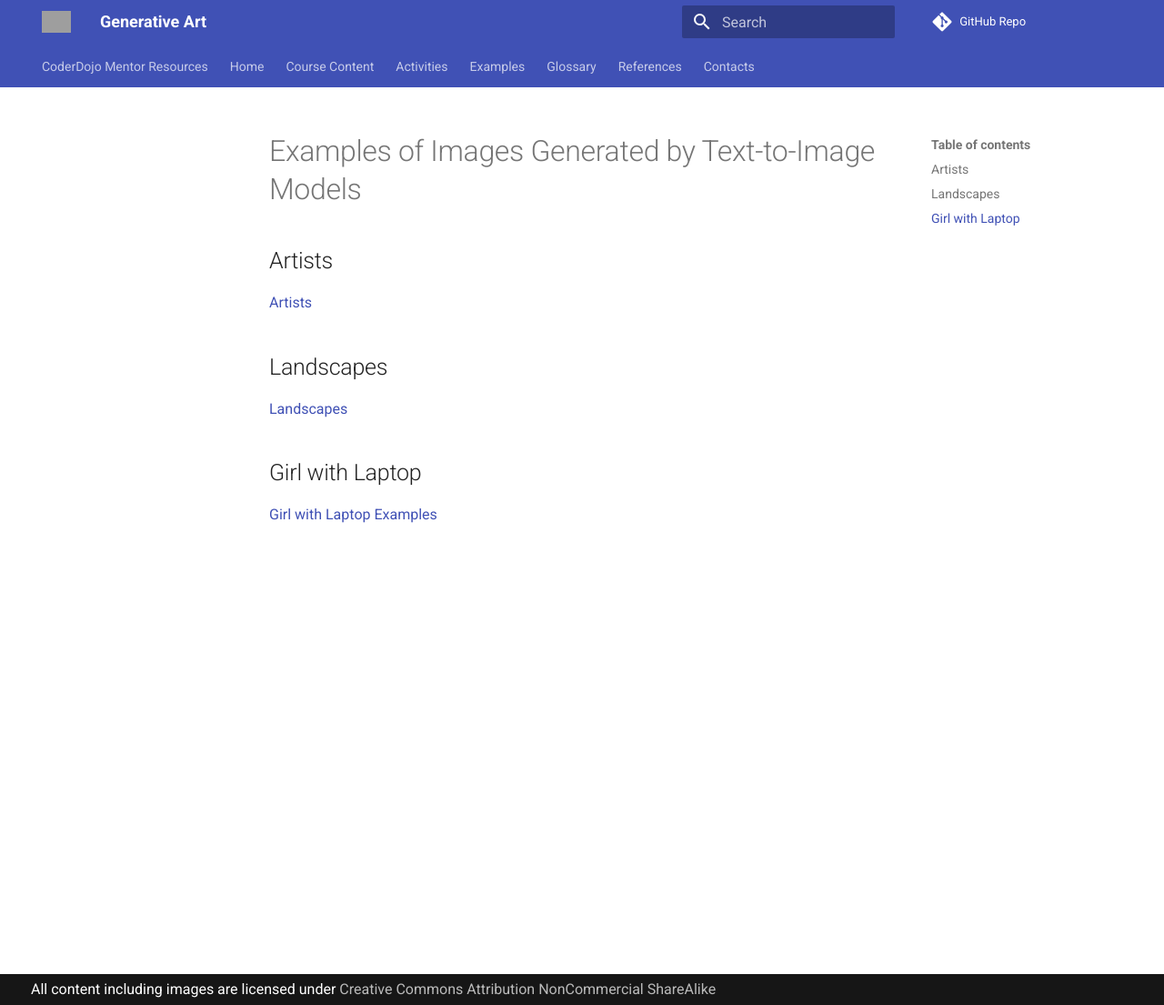
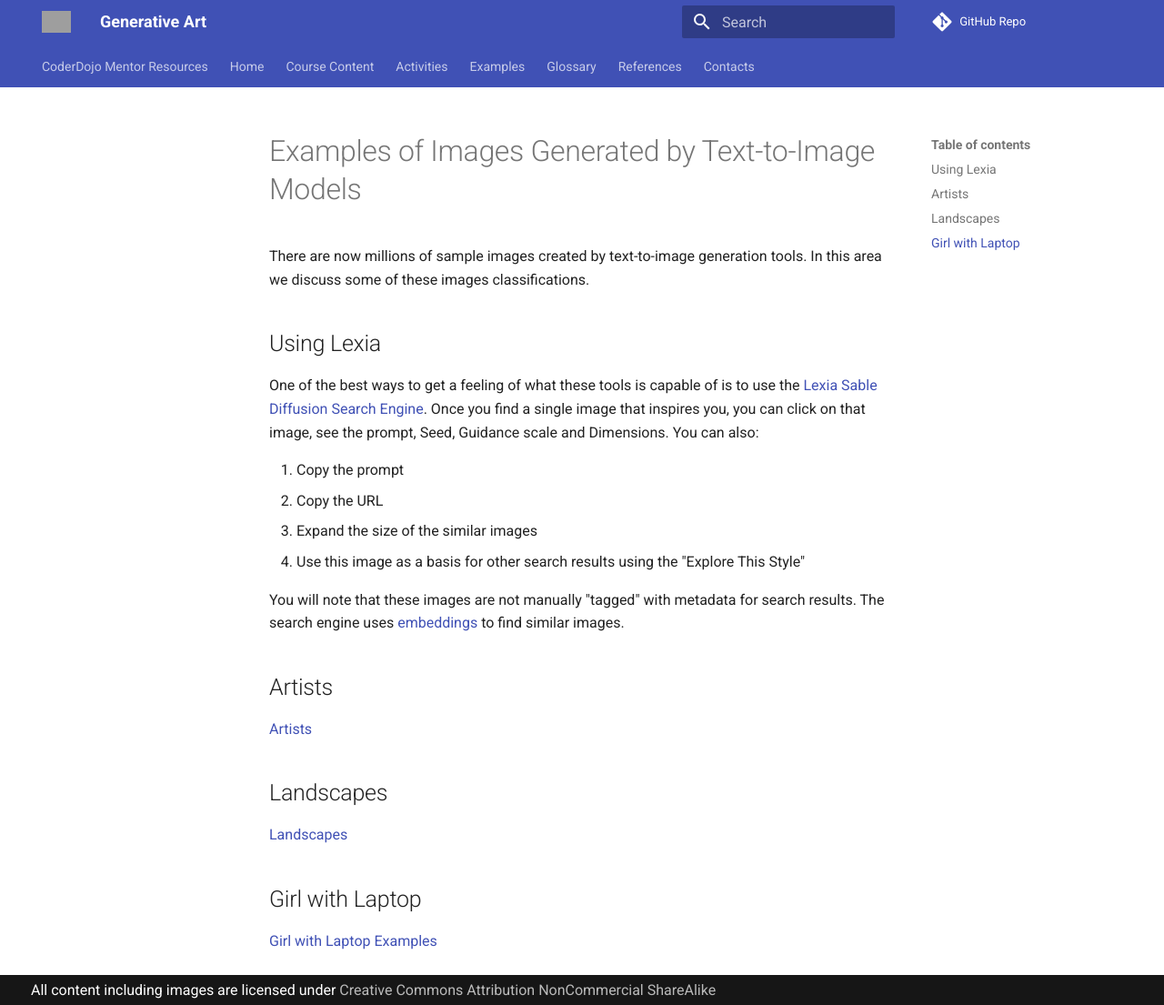
Before and after one commit to CoderDojoTC/generative-art, an MkDocs documentation site: the page built from docs/examples/index.md, in a window 1280 px wide and 1105 px high. Shown: the whole window at 91% size. Built offline with MkDocs 1.6.1 and Material for MkDocs 9.7.7, drawn with Linux system fonts in a browser that asks for light colours; comment, search, counter and statistics services are not loaded; grey boxes are pictures that could not be loaded.

```diff
--- a/docs/examples/index.md
+++ b/docs/examples/index.md
@@ -1,4 +1,15 @@
 # Examples of Images Generated by Text-to-Image Models
+There are now millions of sample images created by text-to-image generation tools.  In this area we discuss some of these images classifications.
+
+## Using Lexia
+One of the best ways to get a feeling of what these tools is capable of is to use the [Lexia Sable Diffusion Search Engine](https://lexica.art/).  Once you find a single image that inspires you, you can click on that image, see the prompt, Seed, Guidance scale and Dimensions.  You can also:
+
+1. Copy the prompt
+2. Copy the URL
+3. Expand the size of the similar images
+4. Use this image as a basis for other search results using the "Explore This Style"
+
+You will note that these images are not manually "tagged" with metadata for search results.  The search engine uses [embeddings](https://rom1504.medium.com/image-embeddings-ed1b194d113e) to find similar images.
 
 ## Artists
 
--- a/mkdocs.yml
+++ b/mkdocs.yml
@@ -17,6 +17,7 @@ nav:
     - Stable Diffusion: activities/04-stable-diffusion.md
     - Crayion: activities/05-crayion.md
   - Examples:
+    - Introduction: index.md
     - Artists: examples/artists/index.md
     - Landscapes: examples/landscapes/index.md
     - Girl With Laptop: examples/girl-with-laptop/index.md
```
Also changed, not shown: docs/index.md (+8 -1 lines).
